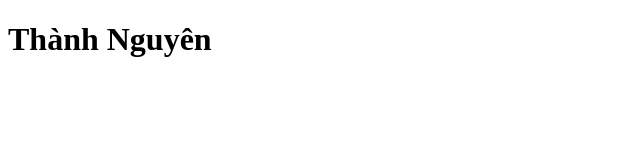
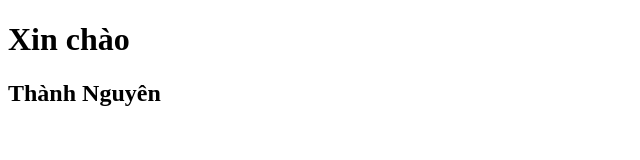
Before and after one commit to ntnguyen0903/repo1, a plain HTML site: page index.html in a window 1280 px wide. Shown: the whole page, without its empty margins (0-640 px from the left). Drawn offline with Linux system fonts and the light colour scheme.

Commit message:
change h1  to h2

```diff
--- a/index.html
+++ b/index.html
@@ -7,6 +7,8 @@
     <title>Git Test</title>
 </head>
 <body>
-    <h1>Thành  Nguyên</h1>
+    <h1>Xin  chào</h1>
+    <h2>Thành  Nguyên</h2>
+
 </body>
 </html>
```
